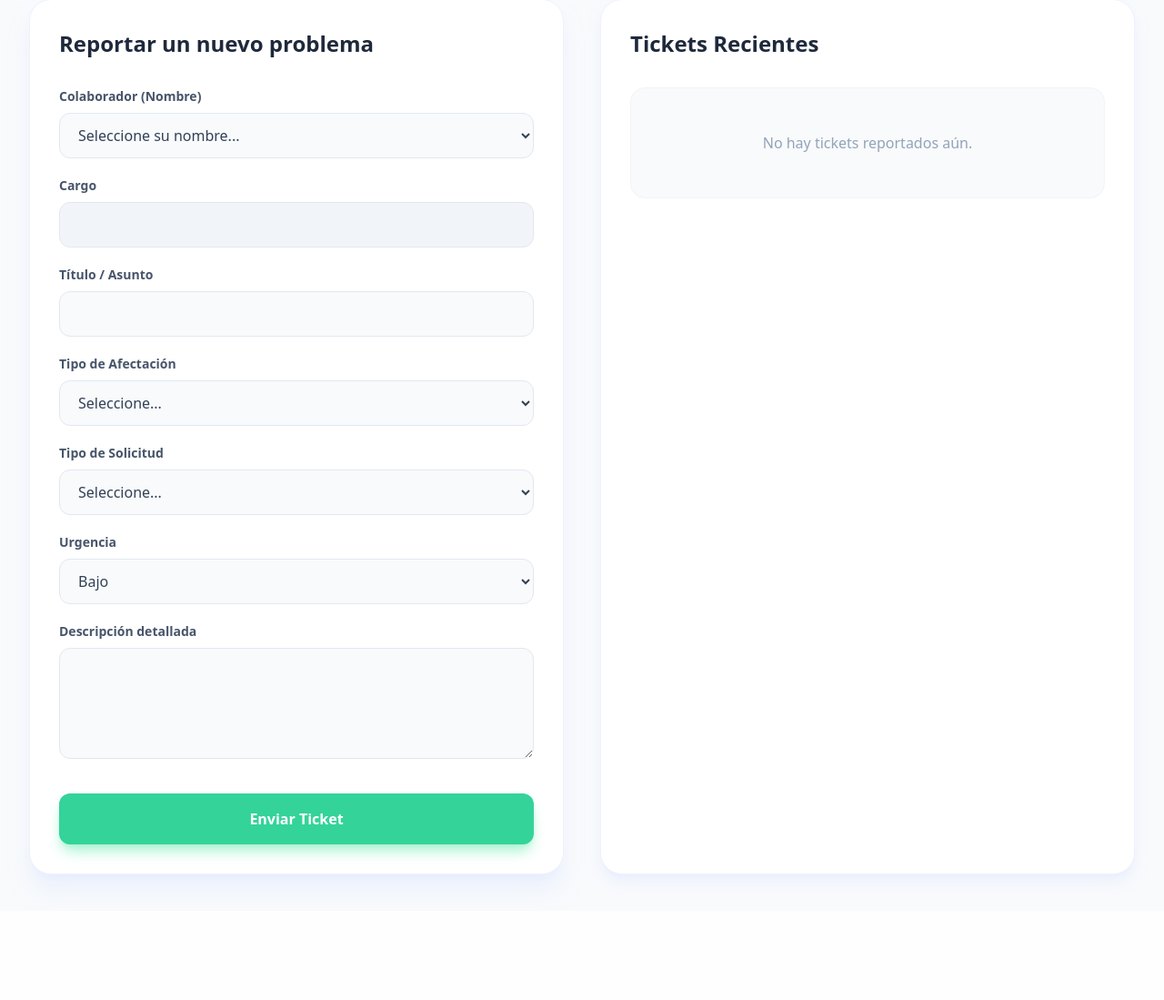
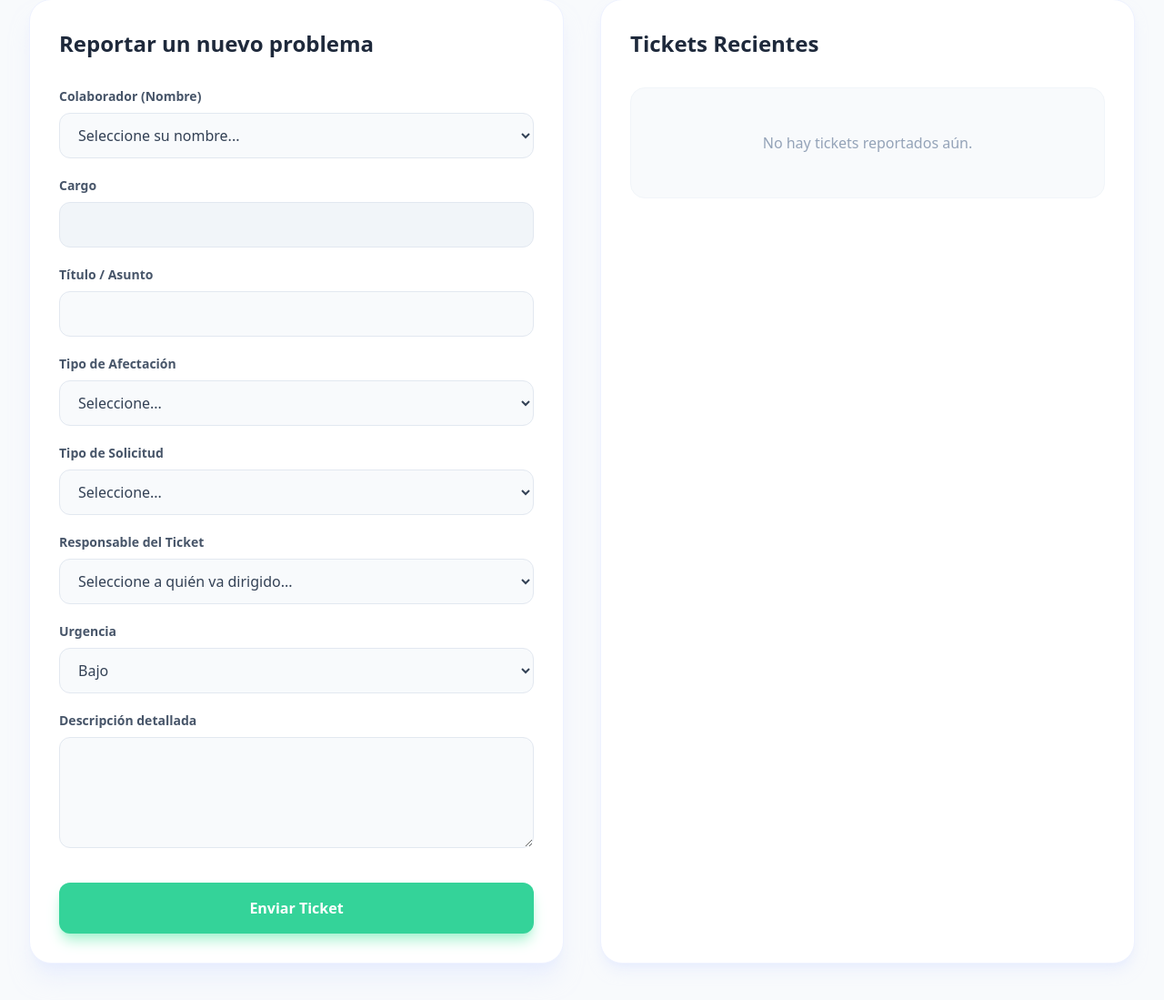
Before and after one commit to totalagroapps/Tickets-manufacturas, a FastAPI app: template templates/cliente_dashboard.html in a window 1280 px wide. Shown: the part 106-1205 px from the top of the page at 91% size. Before the commit the page ends 1084 px from the top, so only its background shows below. Run offline with FastAPI, Linux system fonts and the light colour scheme; the template is opened without the code that fills it, so the values that code supplies are empty; some libraries are stand-ins or nearby versions.

Commit message:
feat: Agregar responsables de tickets y mas opciones de equipos

```diff
--- a/main.py
+++ b/main.py
@@ -3,6 +3,7 @@ from fastapi.responses import HTMLResponse, RedirectResponse
 from fastapi.staticfiles import StaticFiles
 from fastapi.templating import Jinja2Templates
 from sqlalchemy.orm import Session
+from sqlalchemy import text
 from datetime import datetime, timedelta
 from jose import jwt, JWTError
 from passlib.context import CryptContext
@@ -44,6 +45,15 @@ def create_default_users():
 async def lifespan(app: FastAPI):
     # Startup
     models.Base.metadata.create_all(bind=engine)
+
+    # Intento de agregar columnas nuevas si ya existía la tabla (útil para SQLite y Postgres sin alembic)
+    try:
+        with engine.connect() as conn:
+            conn.execute(text("ALTER TABLE tickets ADD COLUMN responsable VARCHAR DEFAULT 'Soporte'"))
+            conn.commit()
+    except Exception:
+        pass # La columna ya existe
+
     create_default_users()
     yield
     # Shutdown
@@ -154,6 +164,7 @@ def create_ticket(
     tipo_afectacion: str = Form(...),
     subtipo_equipo: str = Form(None),
     tipo_solicitud: str = Form(...),
+    responsable: str = Form(...),
     user: models.User = Depends(get_current_user),
     db: Session = Depends(get_db)
 ):
@@ -168,7 +179,8 @@ def create_ticket(
         urgencia=urgencia,
         tipo_afectacion=tipo_afectacion,
         subtipo_equipo=subtipo_equipo,
-        tipo_solicitud=tipo_solicitud
+        tipo_solicitud=tipo_solicitud,
+        responsable=responsable
     )
     db.add(new_ticket)
     db.commit()
--- a/models.py
+++ b/models.py
@@ -39,6 +39,7 @@ class Ticket(Base):
     tipo_afectacion = Column(String) # Aplicación, Equipo
     subtipo_equipo = Column(String, nullable=True) # Computador, Cámara, Impresora (solo si es Equipo)
     tipo_solicitud = Column(String) # Fallo, Instalación
+    responsable = Column(String, default="Soporte") # Soporte, Desarrollo, Administrativo
 
     urgencia = Column(String, default=TicketUrgency.LOW)
     estado = Column(String, default=TicketStatus.PENDING)
--- a/templates/admin_dashboard.html
+++ b/templates/admin_dashboard.html
@@ -28,7 +28,7 @@
                     <td class="w-1/3 text-left py-4 px-6">
                         <div class="font-bold text-lg text-indigo-500">{{ ticket.titulo }}</div>
                         <div class="text-xs font-bold text-slate-400 mt-1 uppercase tracking-wider">
-                            {{ ticket.tipo_solicitud }} <span class="mx-1 text-slate-300">|</span> {{ ticket.tipo_afectacion }}
+                            Asignado a: <span class="text-indigo-600">{{ ticket.responsable }}</span> <span class="mx-1 text-slate-300">|</span> {{ ticket.tipo_solicitud }} <span class="mx-1 text-slate-300">|</span> {{ ticket.tipo_afectacion }}
                             {% if ticket.subtipo_equipo %}({{ ticket.subtipo_equipo }}){% endif %}
                         </div>
                         <div class="text-sm text-slate-600 mt-2">{{ ticket.descripcion }}</div>
--- a/templates/cliente_dashboard.html
+++ b/templates/cliente_dashboard.html
@@ -43,6 +43,8 @@
                     <option value="Computador">Computador</option>
                     <option value="Cámara">Cámara</option>
                     <option value="Impresora">Impresora</option>
+                    <option value="Lector de código de barras">Lector de código de barras</option>
+                    <option value="Radio">Radio</option>
                 </select>
             </div>
 
@@ -52,6 +54,16 @@
                     <option value="">Seleccione...</option>
                     <option value="Fallo">Es un Fallo (No funciona)</option>
                     <option value="Instalación">Solicitud de Instalación</option>
+                </select>
+            </div>
+
+            <div class="mb-5">
+                <label class="block text-slate-600 text-sm font-semibold mb-2">Responsable del Ticket</label>
+                <select name="responsable" required class="w-full py-3 px-4 text-slate-700 bg-slate-50 border border-slate-200 rounded-xl focus:outline-none focus:ring-2 focus:ring-indigo-300 focus:border-transparent transition-all">
+                    <option value="">Seleccione a quién va dirigido...</option>
+                    <option value="Soporte">Soporte (Sistemas/IT)</option>
+                    <option value="Desarrollo">Desarrollo (Software)</option>
+                    <option value="Administrativo">Administrativo</option>
                 </select>
             </div>
 
@@ -169,7 +181,7 @@
                         </div>
 
                         <p class="text-xs font-semibold text-slate-400 uppercase tracking-wider mb-2">
-                            {{ ticket.tipo_solicitud }} <span class="mx-1">|</span> {{ ticket.tipo_afectacion }}
+                            Dirigido a: <span class="text-indigo-500">{{ ticket.responsable }}</span> <span class="mx-1">|</span> {{ ticket.tipo_solicitud }} <span class="mx-1">|</span> {{ ticket.tipo_afectacion }}
                             {% if ticket.subtipo_equipo %}({{ ticket.subtipo_equipo }}){% endif %}
                         </p>
 
```
